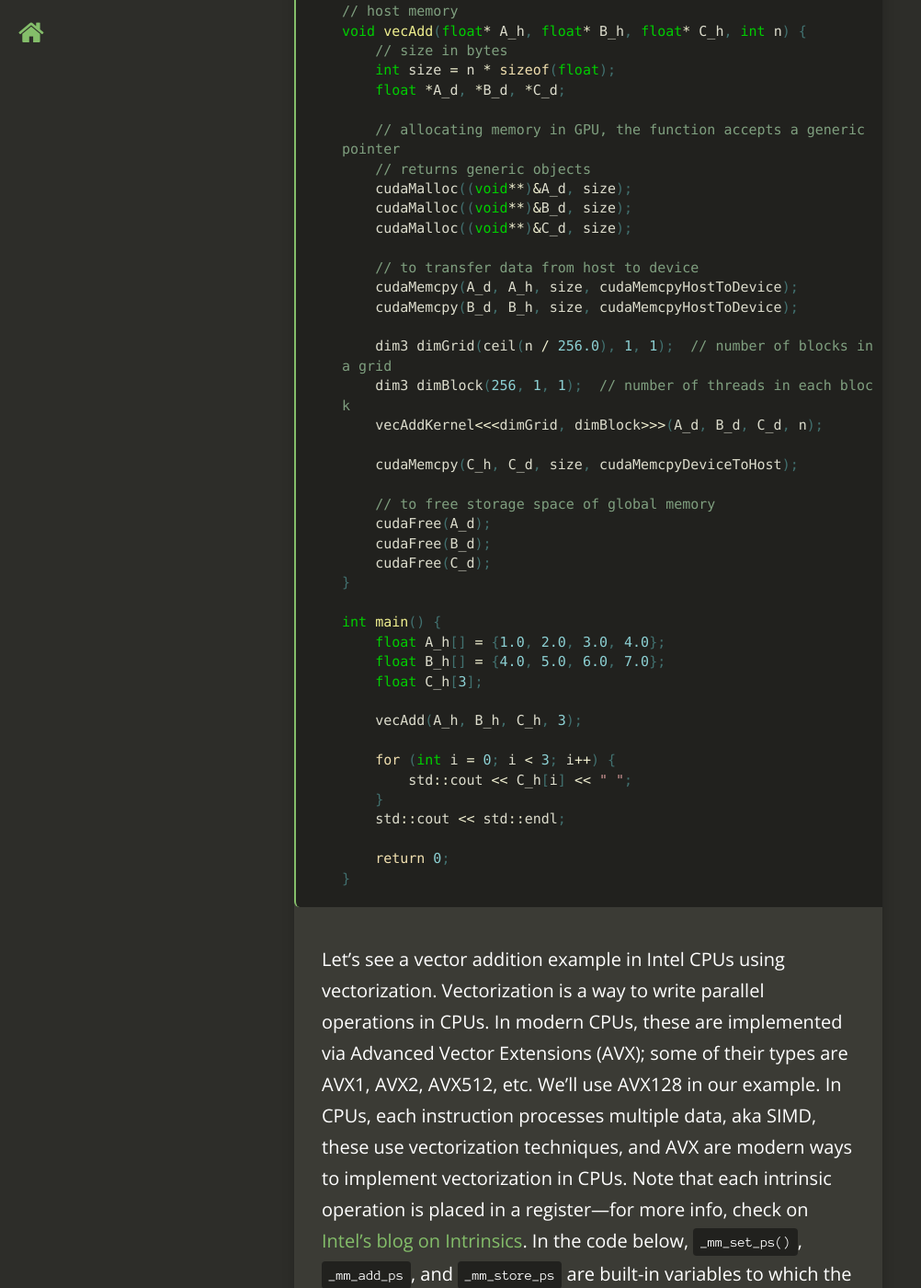
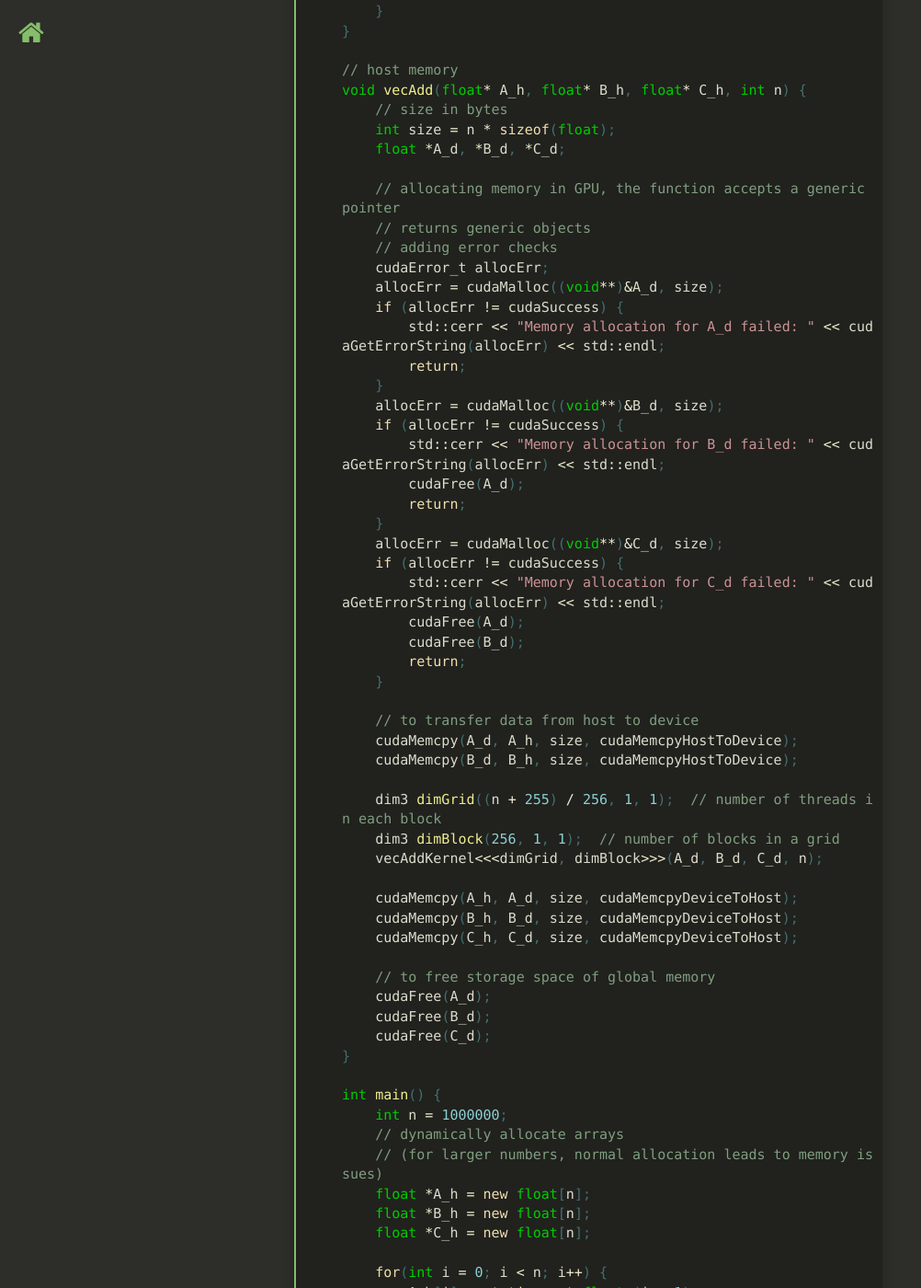
Before and after one commit to khushi-411/khushi-411.github.io, a Jekyll site: the page built from _posts/2023-08-11-gpu_intro.md, in a window 1280 px wide and 1400 px high, scrolled down 5546 px. Shown: the whole window at 92% size, without its empty margins (0-1002 px from the left). Built offline with Jekyll 4.4.1, drawn with Linux system fonts in a browser that asks for light colours; nearby versions of some CDN libraries; comment, search, counter and statistics services are not loaded; some of the changed text lies outside the part shown.

Commit message:
update code

````diff
--- a/_posts/2023-08-11-gpu_intro.md
+++ b/_posts/2023-08-11-gpu_intro.md
@@ -133,8 +133,11 @@
 
 // access by both __host__ & __device__ functions
 __global__ void vecAddKernel(float* A, float* B, float* C, int n) {
-    // local variable, generated for each thread
+    // local variable `i`, generated for each thread
     // each thread follows the SIMD process
+    // threadIdx.x: index of current thread inside a block
+    // blockDim.x: number of threads in a block
+    // blockIdx.x: index of block inside a grid
     int i = threadIdx.x + blockDim.x * blockIdx.x;
     if (i < n) {
         C[i] = A[i] + B[i];
@@ -149,18 +152,37 @@
 
     // allocating memory in GPU, the function accepts a generic pointer
     // returns generic objects
-    cudaMalloc((void**)&A_d, size);
-    cudaMalloc((void**)&B_d, size);
-    cudaMalloc((void**)&C_d, size);
+    // adding error checks
+    cudaError_t allocErr;
+    allocErr = cudaMalloc((void**)&A_d, size);
+    if (allocErr != cudaSuccess) {
+        std::cerr << "Memory allocation for A_d failed: " << cudaGetErrorString(allocErr) << std::endl;
+        return;
+    }
+    allocErr = cudaMalloc((void**)&B_d, size);
+    if (allocErr != cudaSuccess) {
+        std::cerr << "Memory allocation for B_d failed: " << cudaGetErrorString(allocErr) << std::endl;
+        cudaFree(A_d);
+        return;
+    }
+    allocErr = cudaMalloc((void**)&C_d, size);
+    if (allocErr != cudaSuccess) {
+        std::cerr << "Memory allocation for C_d failed: " << cudaGetErrorString(allocErr) << std::endl;
+        cudaFree(A_d);
+        cudaFree(B_d);
+        return;
+    }
 
     // to transfer data from host to device
     cudaMemcpy(A_d, A_h, size, cudaMemcpyHostToDevice);
     cudaMemcpy(B_d, B_h, size, cudaMemcpyHostToDevice);
 
-    dim3 dimGrid(ceil(n / 256.0), 1, 1);  // number of blocks in a grid
-    dim3 dimBlock(256, 1, 1);  // number of threads in each block
+    dim3 dimGrid((n + 255) / 256, 1, 1);  // number of threads in each block
+    dim3 dimBlock(256, 1, 1);  // number of blocks in a grid
     vecAddKernel<<<dimGrid, dimBlock>>>(A_d, B_d, C_d, n);
 
+    cudaMemcpy(A_h, A_d, size, cudaMemcpyDeviceToHost);
+    cudaMemcpy(B_h, B_d, size, cudaMemcpyDeviceToHost);
     cudaMemcpy(C_h, C_d, size, cudaMemcpyDeviceToHost);
 
     // to free storage space of global memory
@@ -170,16 +192,28 @@
 }
 
 int main() {
-    float A_h[] = {1.0, 2.0, 3.0, 4.0};
-    float B_h[] = {4.0, 5.0, 6.0, 7.0};
-    float C_h[3];
+    int n = 1000000;
+    // dynamically allocate arrays
+    // (for larger numbers, normal allocation leads to memory issues)
+    float *A_h = new float[n];
+    float *B_h = new float[n];
+    float *C_h = new float[n];
 
-    vecAdd(A_h, B_h, C_h, 3);
+    for(int i = 0; i < n; i++) {
+        A_h[i] = static_cast<float>(i + 1);
+        B_h[i] = static_cast<float>(n - i - 1);
+    }
 
-    for (int i = 0; i < 3; i++) {
+    vecAdd(A_h, B_h, C_h, n);
+
+    for (int i = 0; i < n; i++) {
         std::cout << C_h[i] << " ";
     }
     std::cout << std::endl;
+
+    delete[] A_h;
+    delete[] B_h;
+    delete[] C_h;
 
     return 0;
 }
@@ -194,32 +228,50 @@
 in CPUs. Note that each intrinsic operation is placed in a
 register—for more info, check on
 [Intel's blog on Intrinsics](https://www.intel.com/content/www/us/en/docs/intrinsics-guide/index.html).
-In the code below, `_mm_set_ps()`, `_mm_add_ps`, and `_mm_store_ps`
+In the code below, `_mm_loadu_ps()`, `_mm_set_ps()`, `_mm_add_ps`, and `_mm_store_ps`
 are built-in variables to which the compiler maps directly to vector instructions.
 
 PS: This information is just a few things I learned by stumbling on the
-internet/Intel blogs. I don't have a depth knowledge about Intel
-Intrinsics as of today (Aug 11, 2023).
+internet/Intel blogs.
 ```cpp
 #include <emmintrin.h>  // to include Intel's SSE2 intrinsics
 #include <iostream>
 
+void vecAdd(float* A, float* B, float* C, int n) {
+    for (int i = 0; i < n; i += 4) {
+        // _m128: it is a data type with SIMD extensions
+        // defined on 16-byte boundaries, similar to int, long dtypes
+        // it reverses the order of the arguments by convention
+        __m128 v1 = _mm_loadu_ps(&A[i]);
+        __m128 v2 = _mm_loadu_ps(&B[i]);
+
+        __m128 r = _mm_add_ps(v1, v2);
+
+        _mm_store_ps(&C[i], r);
+    }
+}
+
 int main() {
-    // _m128: it is a data type with SIMD extensions
-    // defined on 16-byte boundaries, similar to int, long dtypes
-    // it reverses the order of the arguments by convention
-    __m128 v1 = _mm_set_ps(1.0, 2.0, 3.0, 4.0);
-    __m128 v2 = _mm_set_ps(4.0, 5.0, 6.0, 7.0);
+    int n = 1000000;
+    float *A = new float[n];
+    float *B = new float[n];
+    float *C = new float[n];
 
-    __m128 r = _mm_add_ps(v1, v2);
+    for(int i = 0; i < n; i++) {
+        A[i] = static_cast<float>(i + 1);
+        B[i] = static_cast<float>(n - i - 1);
+    }
 
-    float res[8];
-    _mm_store_ps(res, r);
+    vecAdd(A, B, C, n);
 
-    for (int i = 3; i >= 0; i--) {
-        std::cout << res[i] << " ";
+    for (int i = 0; i < n; i++) {
+        std::cout << C[i] << " ";
     }
     std::cout << std::endl;
+
+    delete[] A;
+    delete[] B;
+    delete[] C;
 
     return 0;
 }
````
